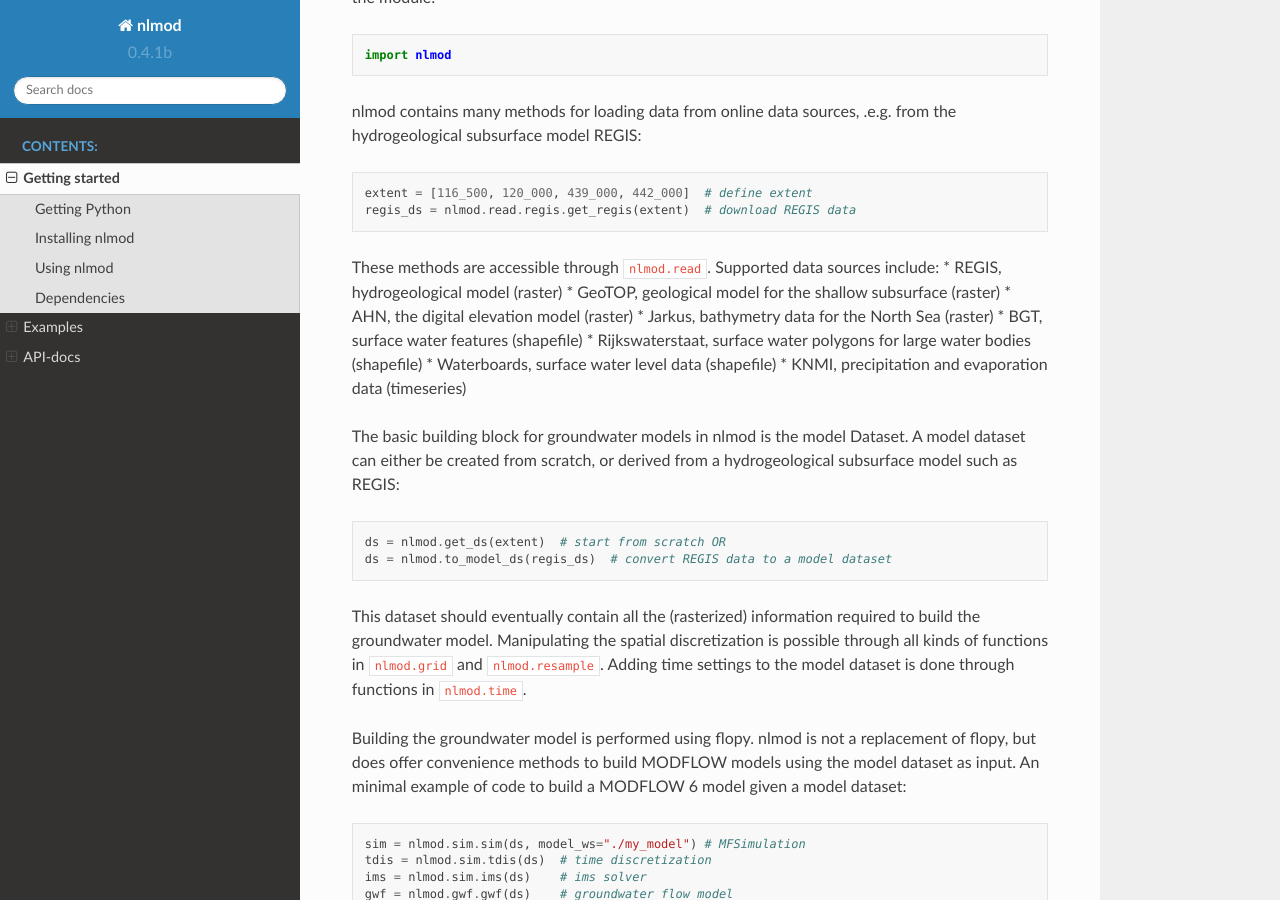
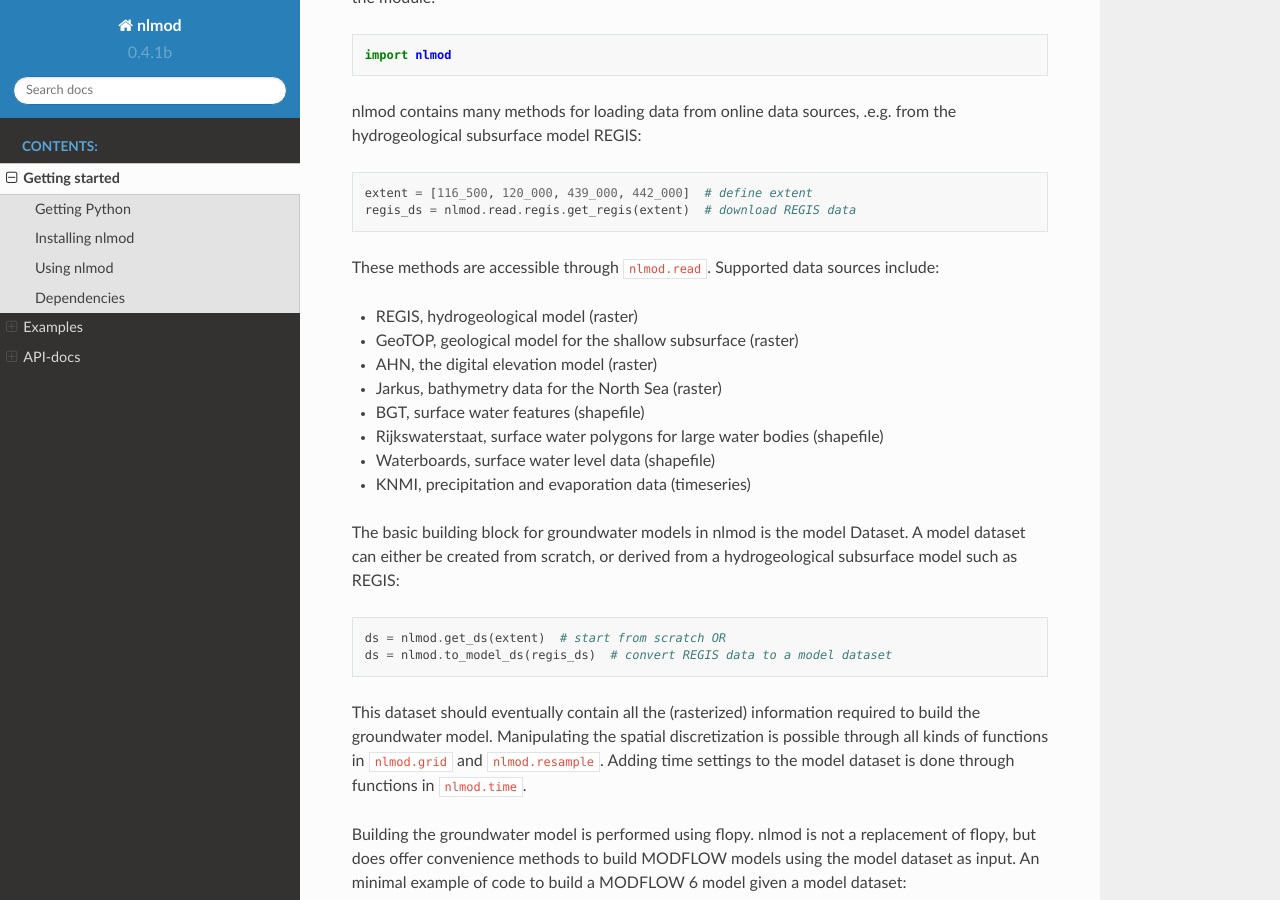
Before and after one commit to gwmod/nlmod, a Sphinx documentation site: the page built from docs/getting_started.rst, in a window 1280 px wide and 900 px high, scrolled down 674 px. Built offline with Sphinx 7.4.7 and the Read the Docs theme 2.0.0, drawn with Linux system fonts in a browser that asks for light colours.

Commit message:
Multiple improvements

```diff
--- a/docs/examples/generate_logo.py
+++ b/docs/examples/generate_logo.py
@@ -14,6 +14,7 @@ filled = False
 n = 2
 dx = 10000
 # dx = 20000
+figsize = 5
 
 nederland["geometry"] = nederland.simplify(1000)
 
@@ -27,8 +28,8 @@ elif dx == 20000:
 else:
     raise (Exception(f"Unsupported dx: {dx}"))
 
-f, ax = nlmod.plot.get_map(extent, figsize=5, base=50000)
-nederland.plot(ax=ax, color="k")
+# f, ax = nlmod.plot.get_map(extent, figsize=figsize, base=50000)
+# nederland.plot(ax=ax, color="k")
 
 # %% generate a model dataset
 ds = nlmod.get_ds(extent, dx)
@@ -36,7 +37,7 @@ ds = nlmod.get_ds(extent, dx)
 ds = nlmod.grid.refine(ds, "logo", [(nederland, n)])
 
 # %% plot this
-f, ax = nlmod.plot.get_map(extent, figsize=5, base=50000)
+f, ax = nlmod.plot.get_map(extent, figsize=figsize, base=50000)
 nlmod.plot.data_array(ds["area"] * np.NaN, ds, edgecolor="k", clip_on=False)
 # nlmod.plot.modelgrid(ds, ax=ax)
 # modelgrid = nlmod.grid.modelgrid_from_ds(ds)
@@ -44,8 +45,12 @@ nlmod.plot.data_array(ds["area"] * np.NaN, ds, edgecolor="k", clip_on=False)
 # ax.axis(extent)
 ax.axis("off")
 
+# ax.text(50000, 550000, "nlmod", fontsize=30, ha="center", va="center")
+
 fname = f"logo_{dx}_{n}"
 if filled:
     fname = f"{fname}_filled"
+if figsize != 5:
+    fname = f"{fname}_{figsize}"
 f.savefig(os.path.join("..", "_static", f"{fname}.png"), bbox_inches="tight")
 f.savefig(os.path.join("..", "_static", f"{fname}.svg"), bbox_inches="tight")
--- a/docs/getting_started.rst
+++ b/docs/getting_started.rst
@@ -34,6 +34,7 @@ from the hydrogeological subsurface model REGIS::
     regis_ds = nlmod.read.regis.get_regis(extent)  # download REGIS data
 
 These methods are accessible through ``nlmod.read``. Supported data sources include:
+
 * REGIS, hydrogeological model (raster)
 * GeoTOP, geological model for the shallow subsurface (raster)
 * AHN, the digital elevation model (raster)
```
Also changed, not shown: 2 other files.
